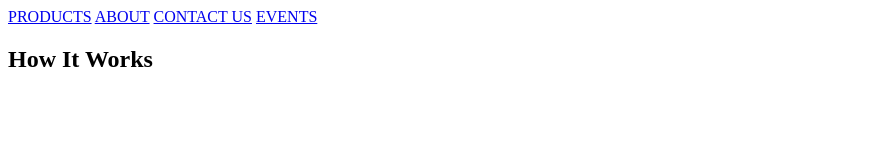
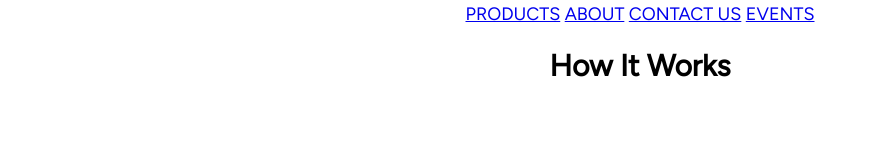
Before and after one commit to Beautyfill/website, a website: page public/index.html in a window 1280 px wide. Shown: the whole page, without its empty margins (0-870 px from the left). Drawn offline with Linux system fonts and the light colour scheme; some packages are replaced by stand-ins of ours.

Commit message:
sigh...css?

```diff
--- a/public/index.html
+++ b/public/index.html
@@ -16,7 +16,7 @@
     -->
   <script defer src="/__/firebase/init.js?useEmulator=true"></script>
 
-  <link rel=“stylesheet” href="css/styles.css" />
+  <link rel="stylesheet" href="css/styles.css" />
   <link rel="stylesheet" href="https://fonts.googleapis.com/css?family=Figtree">
   <link rel='stylesheet' href='https://fonts.googleapis.com/css?family=Noto Serif Display'>
   <link rel='stylesheet' href='https://fonts.googleapis.com/css?family=Urbanist'>
```
